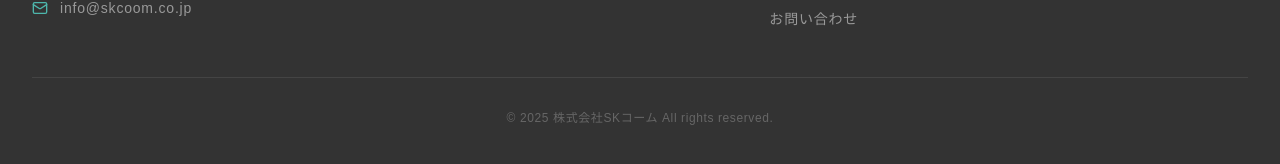
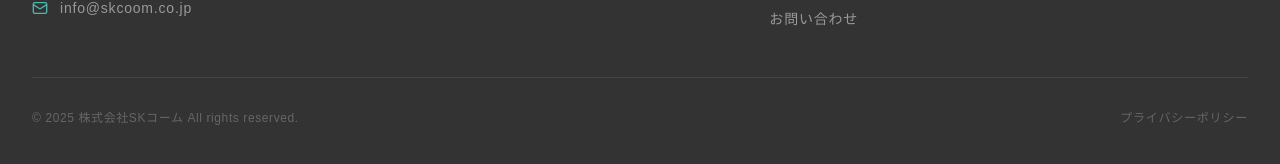
Before and after one commit to skcoom/skhome, a Next.js app: page / in a window 1280 px wide. Shown: the part 3207-3371 px from the top of the page. Built offline with nearby package versions, Linux system fonts and the light colour scheme; no server answers; the database is empty.

Commit message:
chore: update Footer.tsx

```diff
--- a/src/components/public/Footer.tsx
+++ b/src/components/public/Footer.tsx
@@ -88,10 +88,16 @@ export function Footer() {
           </div>
         </div>
 
-        <div className="border-t border-[#444444] mt-12 pt-8 text-center">
+        <div className="border-t border-[#444444] mt-12 pt-8 flex flex-col sm:flex-row justify-between items-center gap-4">
           <p className="text-[#666666] text-xs tracking-wider">
             &copy; {new Date().getFullYear()} 株式会社SKコーム All rights reserved.
           </p>
+          <Link
+            href="/privacy"
+            className="text-[#666666] text-xs hover:text-white transition-colors"
+          >
+            プライバシーポリシー
+          </Link>
         </div>
       </div>
     </footer>
```
